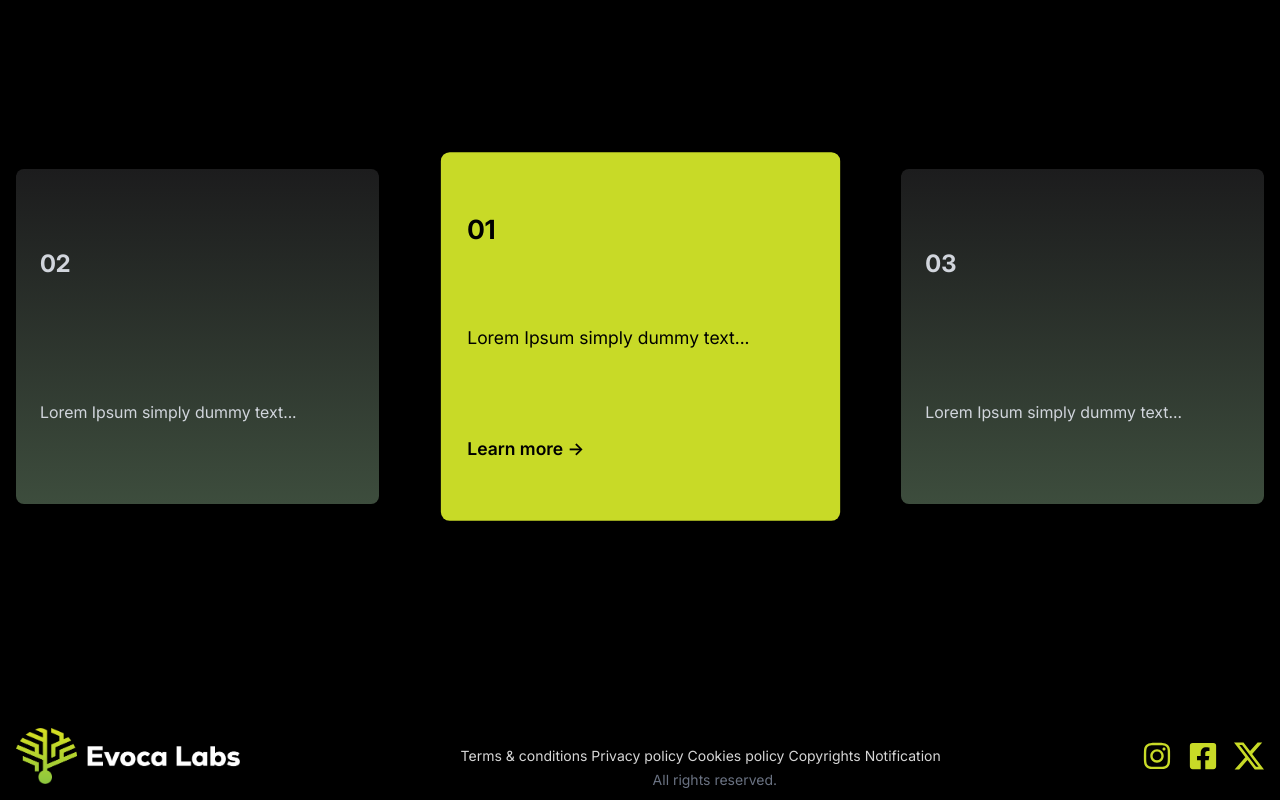
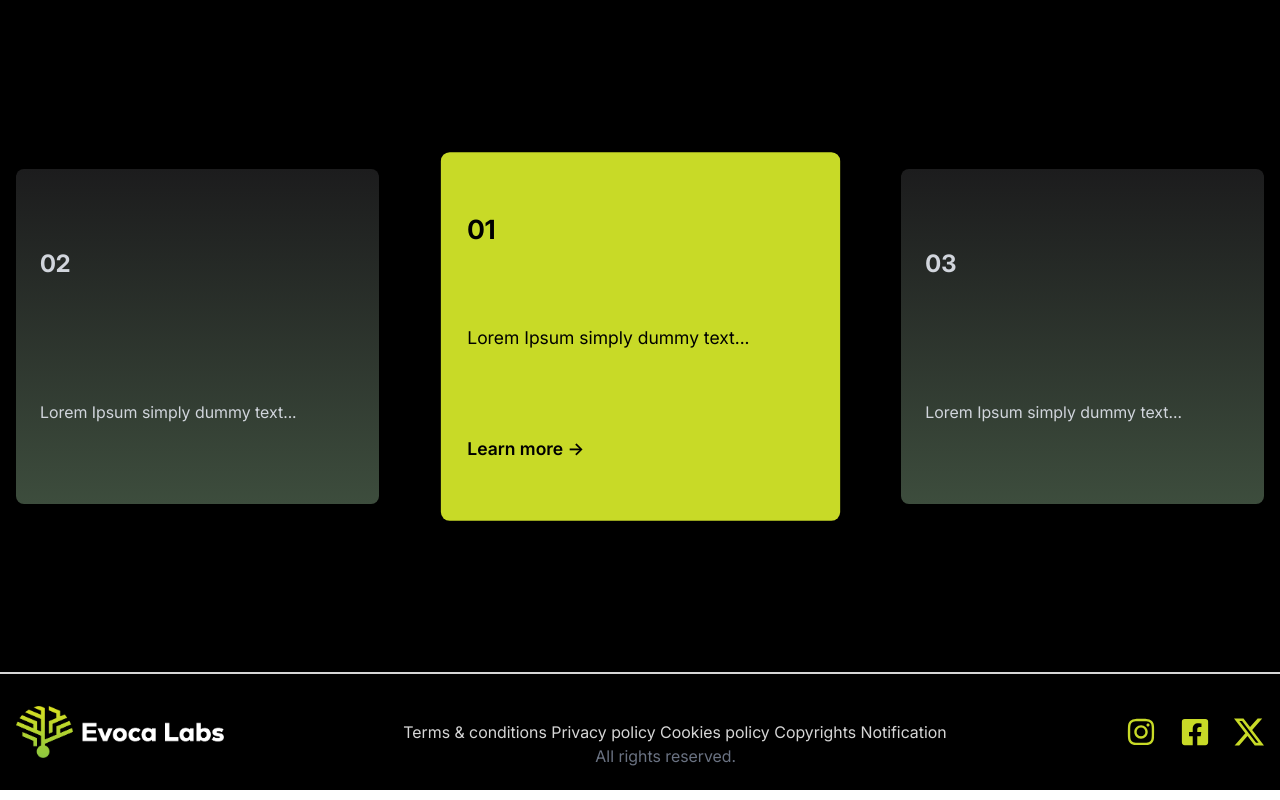
Before and after one commit to FazleRifat121/evoca-lab, a React (Vite) app: page / in a window 1280 px wide. Shown: the part 842-1642 px from the top of the page. Built offline with nearby package versions, Linux system fonts and the light colour scheme.

Commit message:
main page footer fixed

```diff
--- a/src/shared/Footer/Footer.jsx
+++ b/src/shared/Footer/Footer.jsx
@@ -4,37 +4,41 @@ import { FaFacebookSquare } from "react-icons/fa";
 import { BsTwitterX } from "react-icons/bs";
 const Footer = () => {
   return (
-    <footer className="footer items-center p-4 mt-10 sm:footer-horizontal">
-      <aside className="grid-flow-col items-center">
-        <a href="/">
+    <footer className="container mx-auto px-4 py-8 border-t-2">
+      <div className="flex flex-col lg:flex-row lg:items-center justify-between gap-6">
+        {/* Logo Section */}
+        <div className="shrink-0">
           <img
             src={logo}
             alt="logo"
-            className="w-32 md:w-40 lg:w-48 xl:w-56 max-w-full h-auto"
+            className="w-40 md:w-48 lg:w-40 xl:w-52 h-auto object-contain"
           />
-        </a>
-      </aside>
-      <div className="relative lg:ml-28 ">
+        </div>
+
+        {/* Legal Text */}
+        <div className="lg:text-center  max-w-2xl  relative">
           <p>
             Terms & conditions Privacy policy Cookies policy Copyrights
             Notification
           </p>
-        <span className="text-gray-500 absolute top-10 lg:left-48 lg:top-6">
+          <span className="text-gray-500 lg:absolute  lg:left-48 lg:top-6">
             All rights reserved.
           </span>
         </div>
 
-      <nav className="grid-flow-col gap-4 md:place-self-center md:justify-self-end">
-        <a href="link">
-          <FaInstagram className="text-3xl text-[#C8DA27]" />
+        {/* Social Links */}
+        <nav className="flex gap-6 lg:gap-4 xl:gap-6 lg:justify-center">
+          <a href="/" className="hover:opacity-75 transition-opacity">
+            <FaInstagram className="text-2xl md:text-3xl text-[#C8DA27]" />
           </a>
-        <a href="link">
-          <FaFacebookSquare className="text-3xl text-[#C8DA27]" />
+          <a href="/" className="hover:opacity-75 transition-opacity">
+            <FaFacebookSquare className="text-2xl md:text-3xl text-[#C8DA27]" />
           </a>
-        <a href="link">
-          <BsTwitterX className="text-3xl text-[#C8DA27]" />
+          <a href="/" className="hover:opacity-75 transition-opacity">
+            <BsTwitterX className="text-2xl md:text-3xl text-[#C8DA27]" />
           </a>
         </nav>
+      </div>
     </footer>
   );
 };
```
Lines whose indentation alone changed are shown as unchanged.
